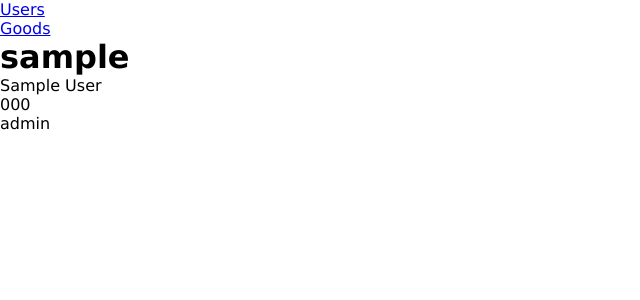
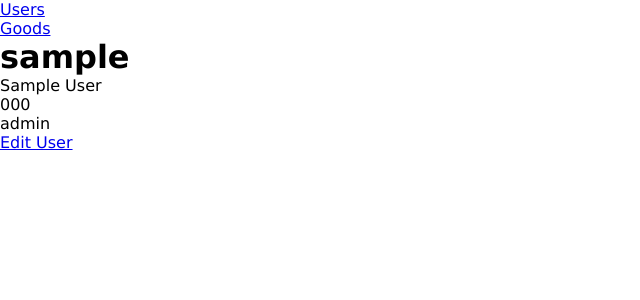
Before and after one commit to anutka0306/php2Course, a PHP site: the page made by public/index.php in a window 1280 px wide. Shown: the top 300 px of the page, without its empty margins (0-640 px from the left). Run offline with PHP 8.4, Linux system fonts and the light colour scheme; tables that the repository leaves empty or names only in its code hold one stand-in row (values such as "Sample post").

Commit message:
update User OK

```diff
--- a/Controllers/UserController.php
+++ b/Controllers/UserController.php
@@ -36,4 +36,22 @@ class UserController extends Controller
         return $this->render('userAdd');
     }
 
+    public function updateAction(){
+        if(empty($_GET['id'])){
+            return header('Location: ?c=user');
+        }
+        $user = (new User())->getOne($_GET['id']);
+
+        if($_SERVER["REQUEST_METHOD"] == "POST"){
+            $user->login = $_POST['login'];
+            $user->name = $_POST['name'];
+            $user->role = $_POST['role'];
+            $user->tel = $_POST['tel'];
+            $user->password = password_hash($_POST['password'], PASSWORD_DEFAULT);
+            $user->save($_GET['id']);
+            return header('Location: ?c=user');
+        }
+        return $this->render('userUpdate', ['user' => $user]);
+    }
+
 }
--- a/views/user.php
+++ b/views/user.php
@@ -8,3 +8,5 @@
     <p><?=$user->name?></p>
     <p><?=$user->tel?></p>
     <p><?=$user->role?></p>
+
+<a href="?c=user&a=update&id=<?=$user->id?>">Edit User</a>
```
Also changed, not shown: views/userUpdate.php (added, +15 -0 lines).
